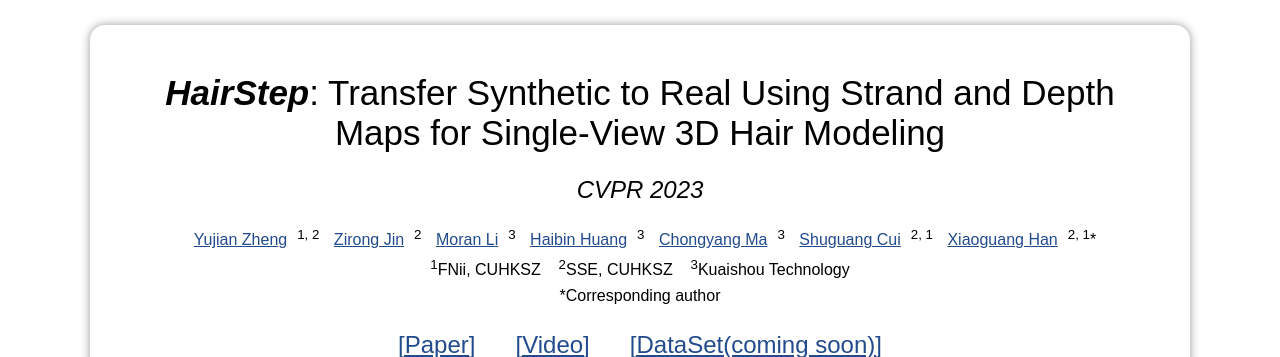
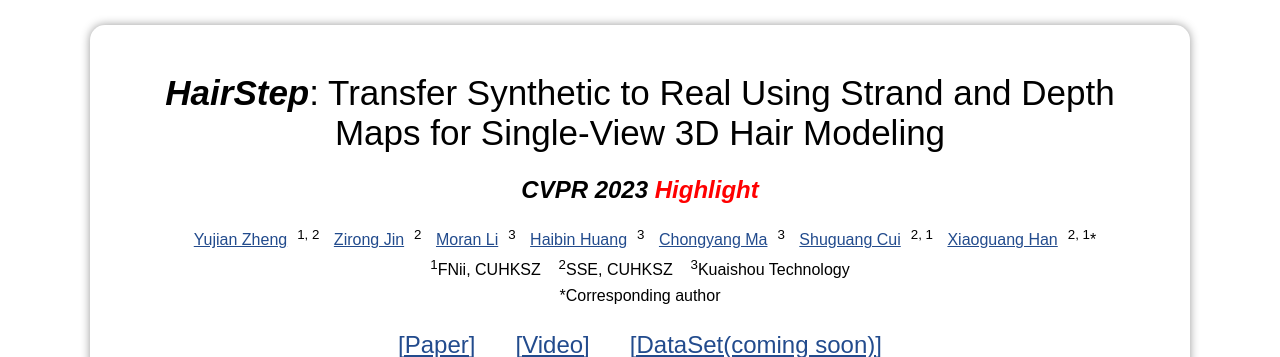
Before and after one commit to PAULYZHENG/paulyzheng.github.io, a Jekyll site: the page research/hairstep/index.html, which Jekyll copies as it is, in a window 1280 px wide and 900 px high, cut to the strip 0-357 px from the top of the window. Built offline with Jekyll 4.4.1, drawn with Linux system fonts in a browser that asks for light colours; nearby versions of some CDN libraries; library files that are not in the unit come from our copies.

Commit message:
Update index.html

```diff
--- a/research/hairstep/index.html
+++ b/research/hairstep/index.html
@@ -199,7 +199,7 @@
         <h1><I><B>HairStep</B></I>: Transfer Synthetic to Real Using Strand and Depth Maps for Single-View 3D Hair Modeling</h1>
         <p id="conference">
 	    <font size="+2">
-            	CVPR 2023
+            	<B>CVPR 2023 <span style="color:red;">Highlight</span></B>
 	    </font>
         </p>
         <p id="authors">
```
